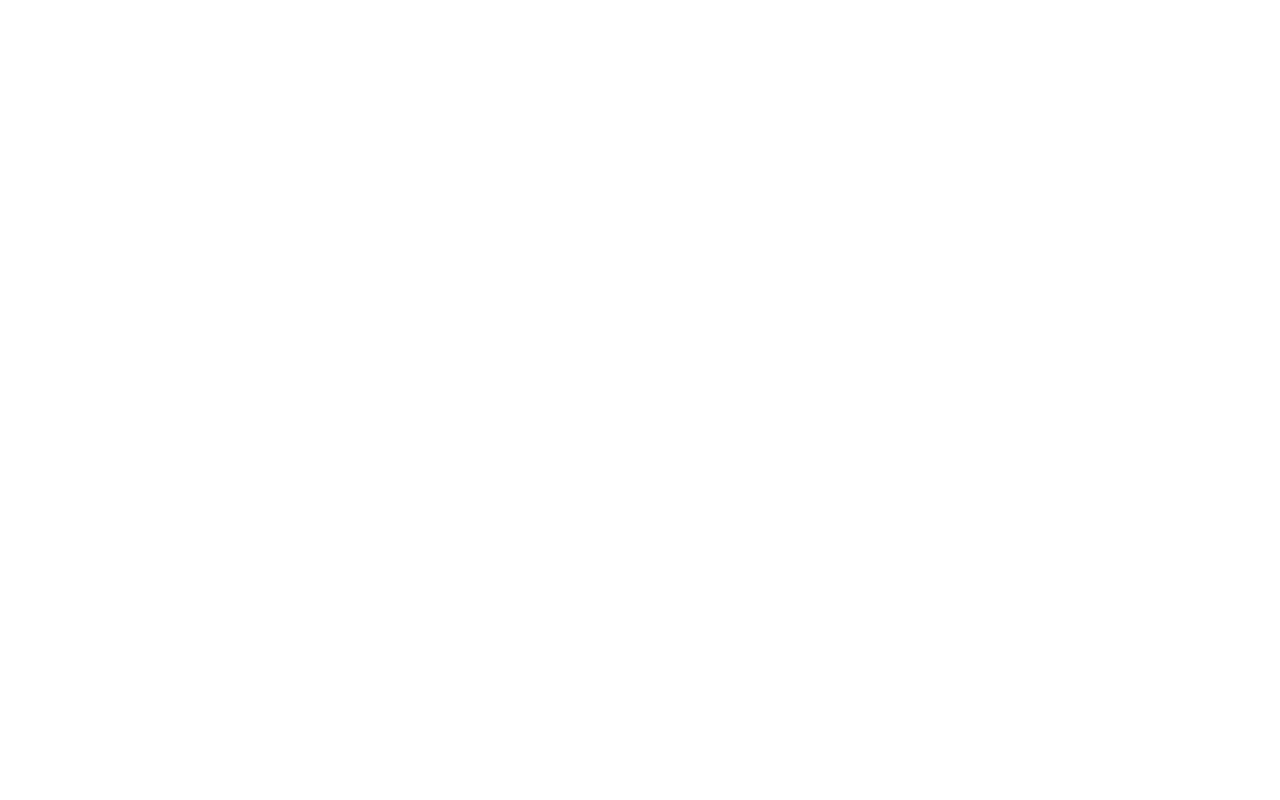
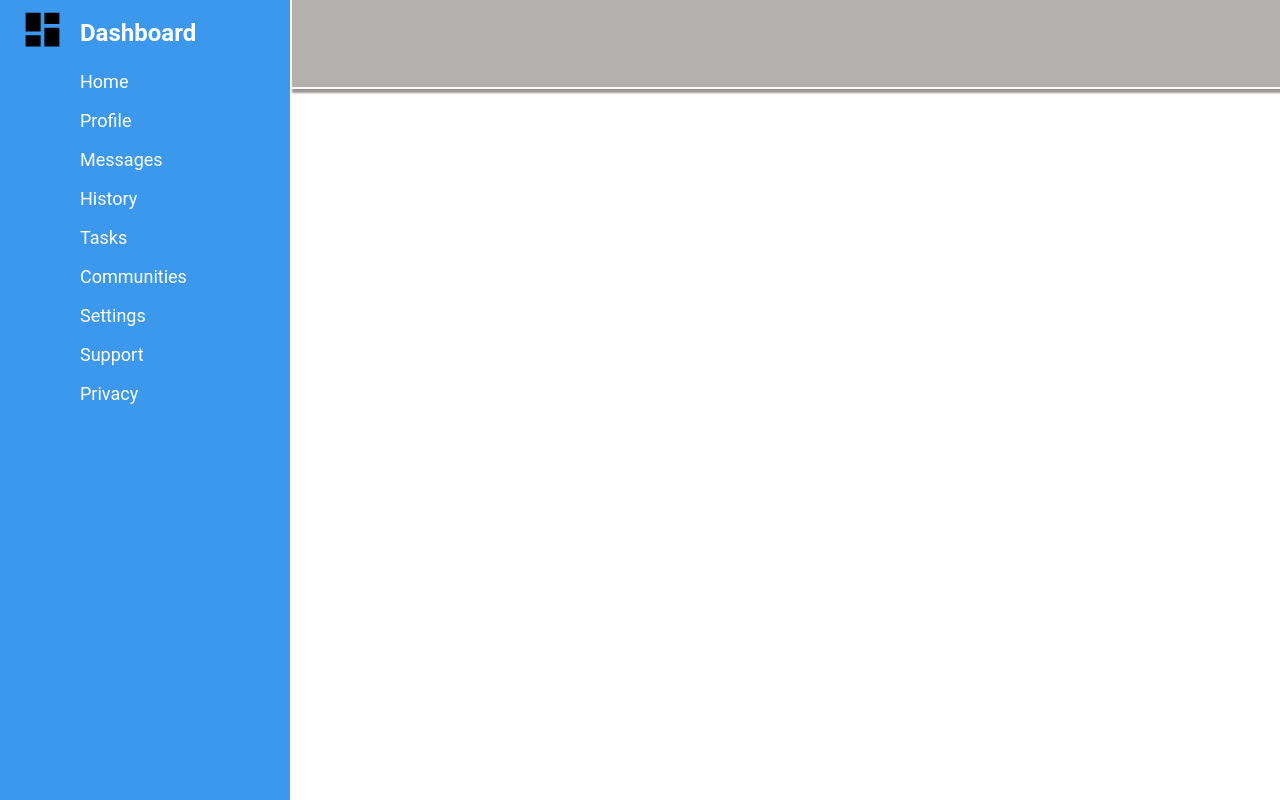
Before and after one commit to adelin-gatsigazi/Admin-Dashboard, a plain HTML site: page index.html in a window 1280 px wide. Drawn offline with Linux system fonts and the light colour scheme.

Commit message:
dashboard

```diff
--- a/index.html
+++ b/index.html
@@ -7,8 +7,26 @@
     <title>Admin Dashboard</title>
 </head>
 <body>
+    <div class="icon-dashboard">
+        <i class="fas fa-dash-board"></i>
+    </div>
     <div class="dashboard">
-
+        <h3 id="dashboard">Dashboard</h3>
+        <img id="change-color" src="images/dashboard.svg">
+        <div id="first-cat">
+            <ul>Home</ul>
+            <ul>Profile</ul>
+            <ul>Messages</ul>
+            <ul>History</ul>
+            <ul>Tasks</ul>
+            <ul>Communities</ul>
+        </div>
+        <section id="second-cat">
+            <ul>Settings</ul>
+            <ul>Support</ul>
+            <ul>Privacy</ul>
+        </section>
+        <div id="header"></div>
     </div>
 </body>
 </html>
--- a/style.css
+++ b/style.css
@@ -1,3 +1,51 @@
 .body {
-    background-color: #ee0606;
+    display: flex;
+    background-color: #ffff;
+    font-family: system-ui, "Segoe UI", Roboto, Helvetica, Arial, sans-serif, "Apple Color Emoji", "Segoe UI Emoji", "Segoe UI Symbol";
 }
+
+.dashboard {
+    position: fixed;
+    background-color: #3c98ed;
+    width: 290px;
+    height: 101%;
+    margin-top: -8.9px;
+    margin-left: -8px;
+}
+#change-color{
+    position: absolute;
+    top: 0.5em;
+    margin-left: 20px;
+    width: 45px;
+    height: 45px;
+}
+.icon-dashboard {
+    color: #ffff;
+    font-size: small;
+}
+#dashboard {
+    color: #ffff;
+    font-family: "Roboto", sans-serif;
+    font-size: x-large;
+    margin-left: 80px;
+    margin-top: 20px;
+
+}
+#first-cat, #second-cat{
+    color: #ffff;
+    font-family: "Roboto", sans-serif;
+    font-size: large;
+    margin-left: 40px;
+}
+#header {
+    position: relative;
+    background-color: #b5b0b0;
+    margin-left: 290px;
+    margin-top: -495px;
+    width: 989.3px;
+    height: 160px;
+    border-left: 2px solid rgb(249, 247, 245);
+    border-bottom: 2px solid rgb(251, 248, 245);
+    padding: 0px;
+    box-shadow: 2px 4px 2px #9b9797;
+}
```
Also changed, not shown: images/dashboard.svg (added), 2 other files.
